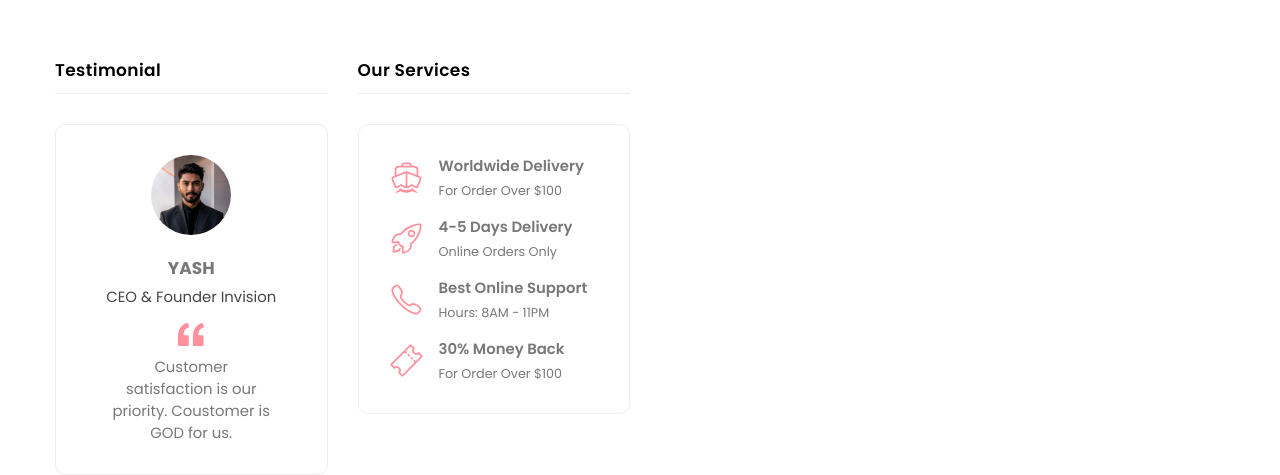
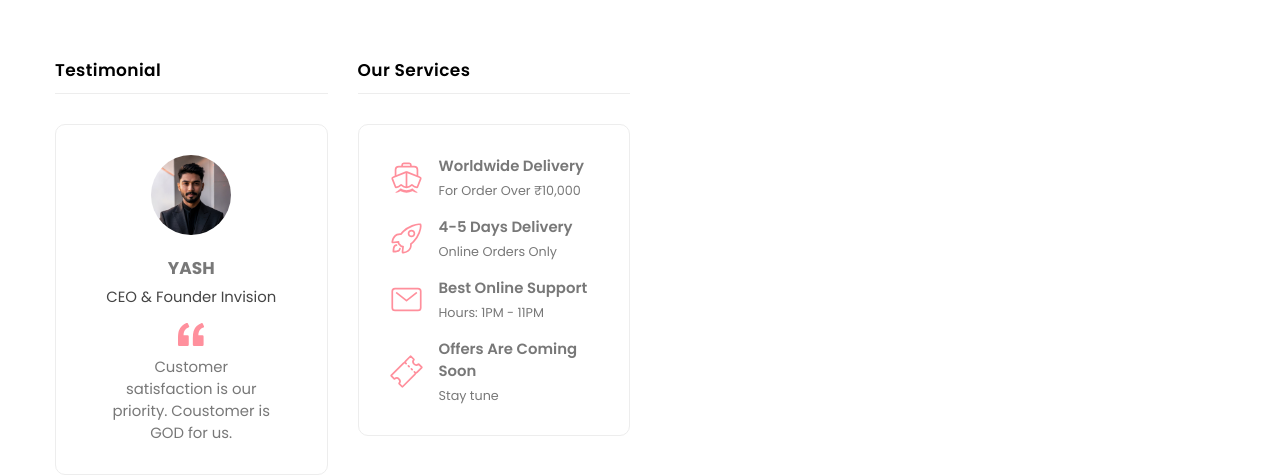
Before and after one commit to yashwankhede/Banana_Silk_Saree, a plain HTML site: page index.html in a window 1280 px wide. Shown: the part 2042-2517 px from the top of the page. Drawn offline with nearby package versions, Linux system fonts and the light colour scheme.

Commit message:
Updated footer

```diff
--- a/index.html
+++ b/index.html
@@ -893,7 +893,7 @@
                 <div class="service-content">
 
                   <h3 class="service-title">Worldwide Delivery</h3>
-                  <p class="service-desc">For Order Over $100</p>
+                  <p class="service-desc">For Order Over ₹10,000</p>
 
                 </div>
 
@@ -917,13 +917,13 @@
               <a class="service-item">
 
                 <div class="service-icon">
-                  <ion-icon name="call-outline"></ion-icon>
+                  <ion-icon name="mail-outline"></ion-icon>
                 </div>
 
                 <div class="service-content">
 
                   <h3 class="service-title">Best Online Support</h3>
-                  <p class="service-desc">Hours: 8AM - 11PM</p>
+                  <p class="service-desc">Hours: 1PM - 11PM</p>
 
                 </div>
 
@@ -937,8 +937,8 @@
 
                 <div class="service-content">
 
-                  <h3 class="service-title">30% money back</h3>
-                  <p class="service-desc">For Order Over $100</p>
+                  <h3 class="service-title">Offers are coming soon</h3>
+                  <p class="service-desc">Stay tune</p>
 
                 </div>
 
```
